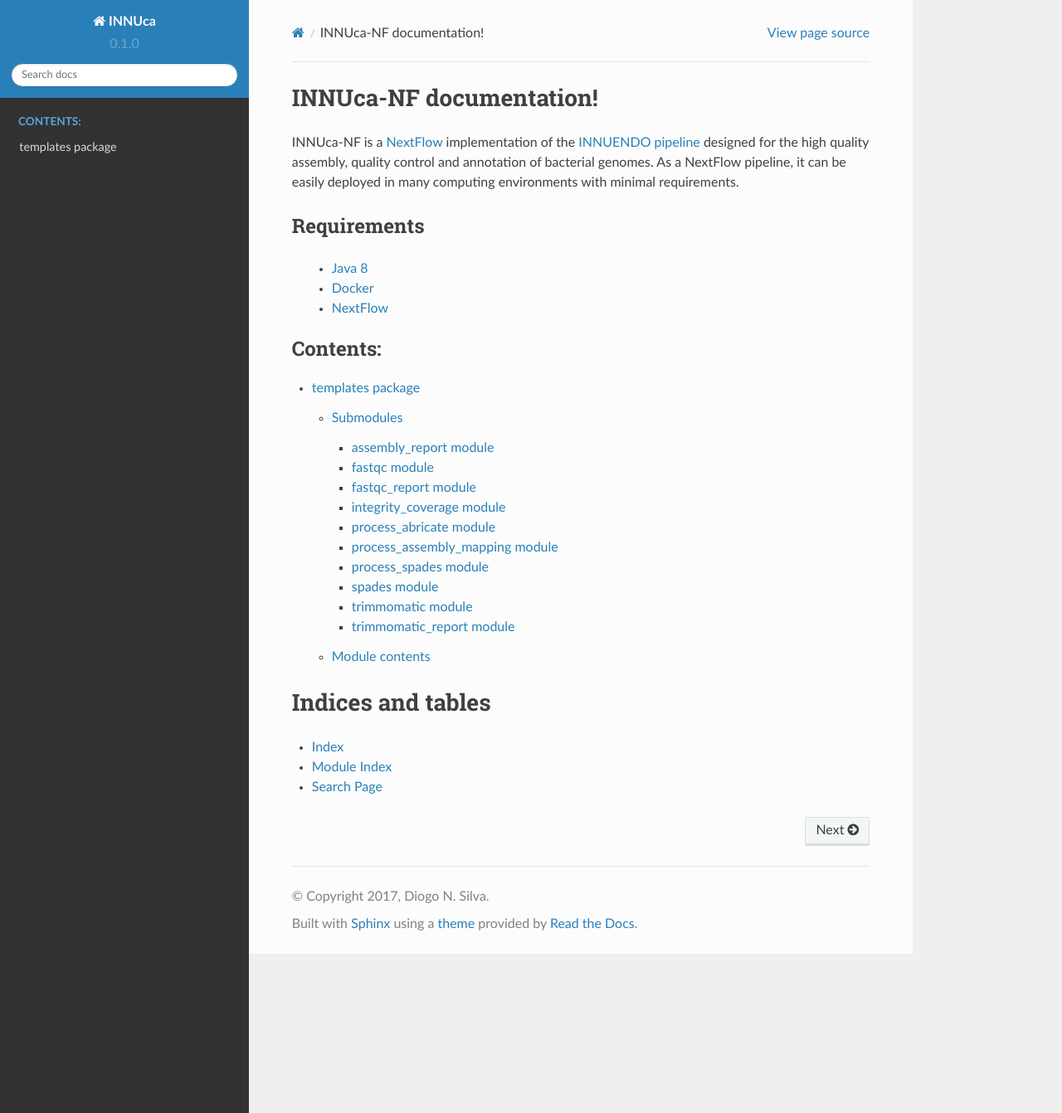
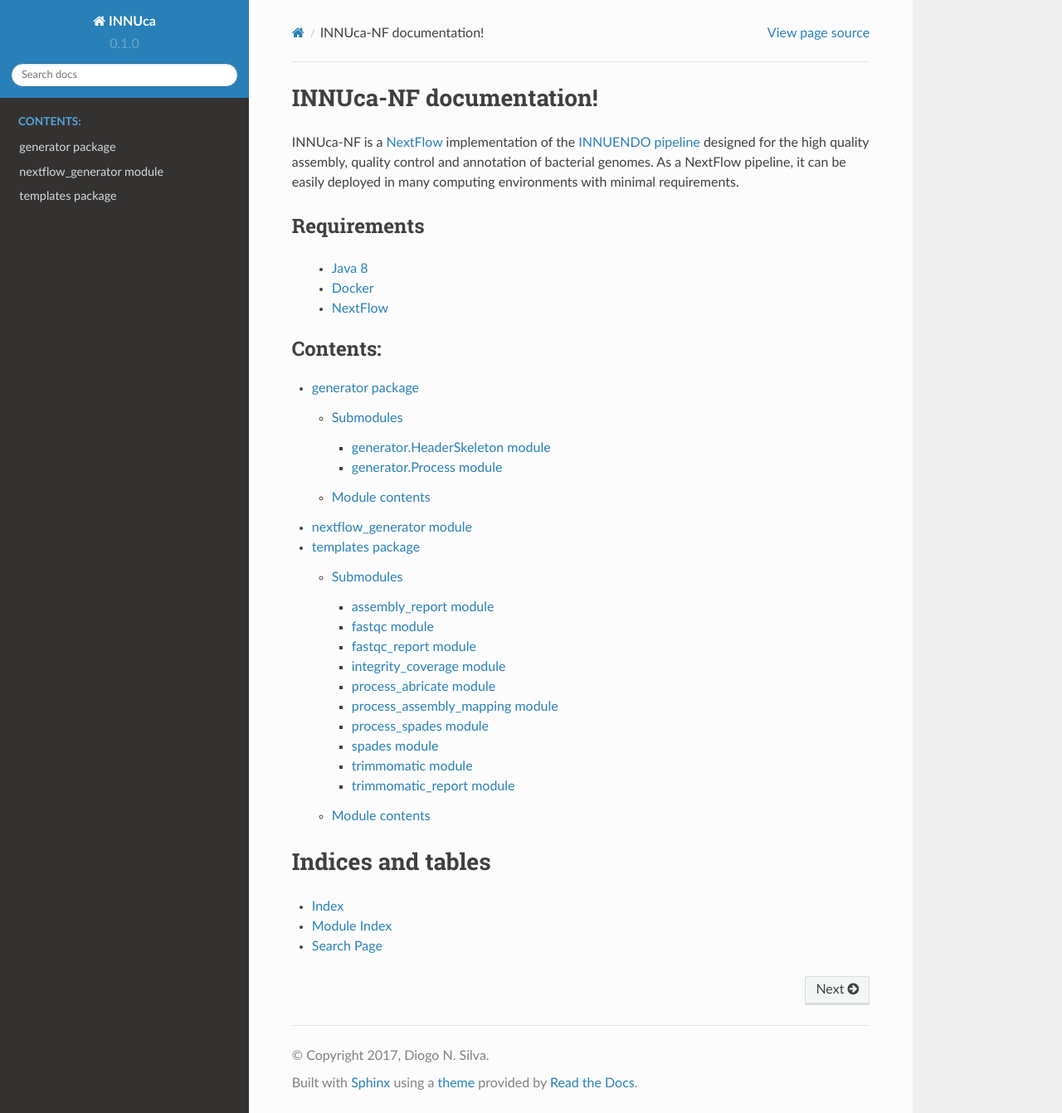
Before and after one commit to ODiogoSilva/innuca-nf, a Sphinx documentation site: the page built from doc/index.rst, in a window 1280 px wide and 1342 px high. Shown: the whole window at 83% size. Built offline with Sphinx 7.4.7 and the Read the Docs theme 2.0.0, drawn with Linux system fonts in a browser that asks for light colours.

Commit message:
Updated docs index

```diff
--- a/doc/index.rst
+++ b/doc/index.rst
@@ -28,8 +28,9 @@
    :maxdepth: 4
    :caption: Contents:
 
+   generator
+   nextflow_generator
    templates
-
 
 Indices and tables
 ==================
```
